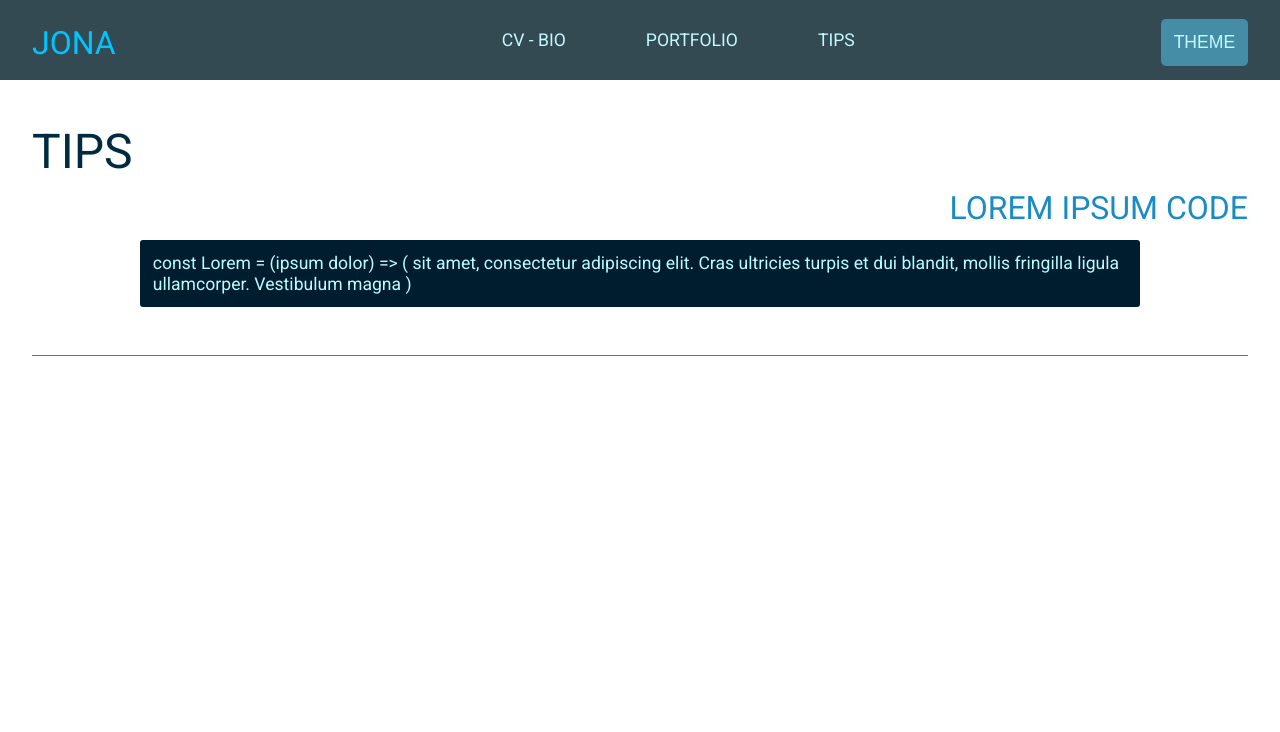
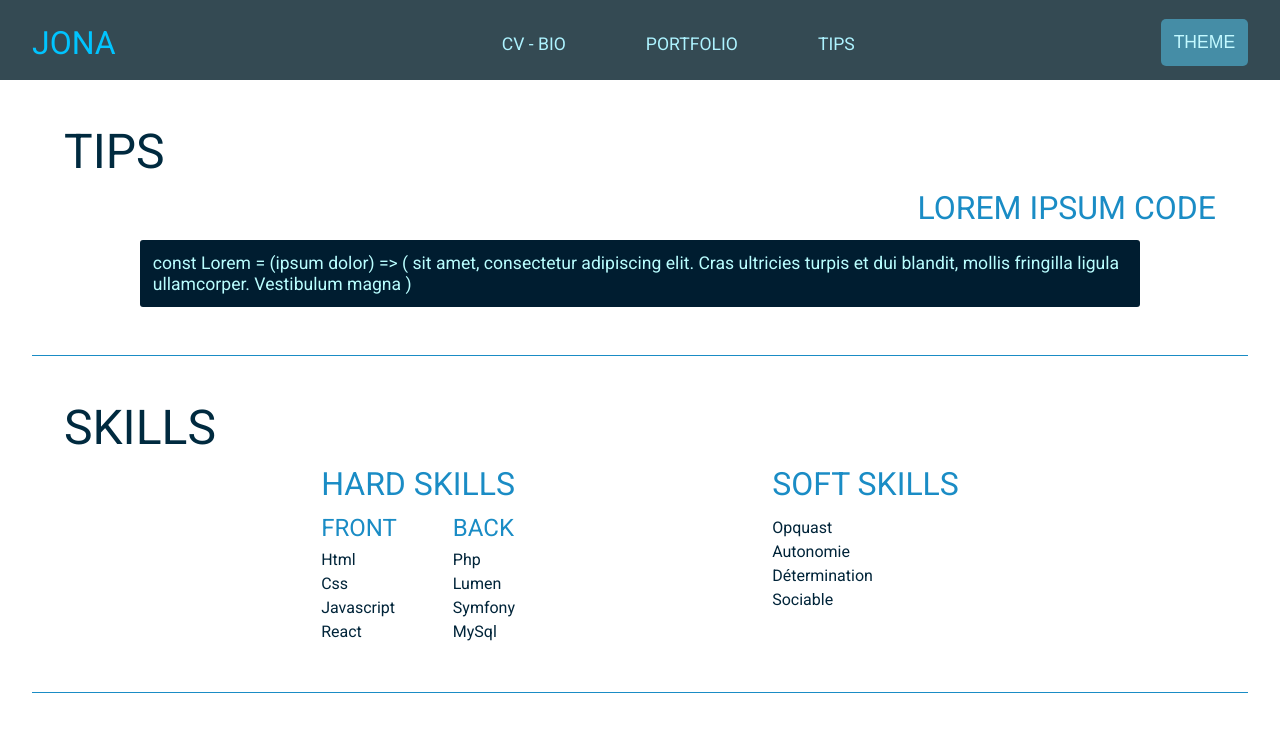
Before and after one commit to JonaPlaz/jona-website, a React app: page / in a window 1280 px wide. Built offline with nearby package versions, Linux system fonts and the light colour scheme.

Commit message:
integration v1 component skills

```diff
--- a/src/components/Header/header.scss
+++ b/src/components/Header/header.scss
@@ -22,6 +22,7 @@
         }
 
         .header-list {
+            color: #ADF3FF;
             display: flex;
             font-size: 1em;
 
--- /dev/null
+++ b/src/components/Main/Skills/index.js
@@ -0,0 +1,50 @@
+// == import de React
+import React from "react";
+
+// == import sass associé
+import "./skills.scss";
+
+// == Composant Header
+const Skills = () => (
+  <section className="sectionSkills">
+    <h2>Skills</h2>
+    <div className="skillsHardSoft">
+      <div className="skillsHard">
+        <h3>Hard Skills</h3>
+        <div className="skillsFrontBack">
+          <div>
+            <h4>Front</h4>
+            <ul>
+              <li>Html</li>
+              <li>Css</li>
+              <li>Javascript</li>
+              <li>React</li>
+            </ul>
+          </div>
+          <div>
+            <h4>Back</h4>
+            <ul>
+              <li>Php</li>
+              <li>Lumen</li>
+              <li>Symfony</li>
+              <li>MySql</li>
+            </ul>
+          </div>
+        </div>
+      </div>
+
+      <div>
+        <h3>Soft Skills</h3>
+        <ul>
+          <li>Opquast</li>
+          <li>Autonomie</li>
+          <li>Détermination</li>
+          <li>Sociable</li>
+        </ul>
+      </div>
+    </div>
+  </section>
+);
+
+// == export par défaut
+export default Skills;
--- /dev/null
+++ b/src/components/Main/Skills/skills.scss
@@ -0,0 +1,20 @@
+// == Style de la section skills
+
+.sectionSkills {
+  border-bottom: 1px solid #1a8cc5;
+  padding: 3rem 2rem;
+
+  .skillsHardSoft {
+    display: flex;
+    justify-content: space-evenly;
+
+    .skillsHard {
+        flex-direction: column;
+      .skillsFrontBack {
+        display: flex;
+        flex-direction: row;
+        justify-content: space-between;
+      }
+    }
+  }
+}
--- a/src/components/Main/Tips/tips.scss
+++ b/src/components/Main/Tips/tips.scss
@@ -1,8 +1,11 @@
 // == Style de la section tips
 .sectionTips {
     border-bottom: 1px solid #1A8CC5;
-    padding-top: 3rem;
-    padding-bottom: 3rem;
+    padding: 3rem 2rem;
+
+    h3 {
+        text-align: right;
+    }
 
     .homeCodeSnippet {
         margin: 0 auto;
--- a/src/components/Main/index.js
+++ b/src/components/Main/index.js
@@ -5,12 +5,14 @@ import React from "react";
 import "./main.scss";
 
 // == import components
+import Skills from './Skills'
 import Tips from './Tips'
 
 // == Composant Header
 const Main = () => (
   <main className="main">
     <Tips />
+    <Skills />
   </main>
 );
 
--- a/src/styles/index.scss
+++ b/src/styles/index.scss
@@ -20,12 +20,27 @@ h3 {
   color: #1A8CC5;
   font-size: 1.5rem;
   margin-bottom: 1rem;
-  text-align: right;
   text-transform: uppercase;
 
   @media (min-width: 600px) {
     font-size: 2rem;
   }
+}
+
+h4 {
+  color: #1A8CC5;
+  font-size: 1.2rem;
+  margin-bottom: 0.5rem;
+  text-transform: uppercase;
+
+  @media (min-width: 600px) {
+    font-size: 1.5rem;
+  }
+}
+
+ul {
+  color: #002439;
+  line-height: 1.5rem;
 }
 
 
```
Also changed, not shown: READMEJona.md.
